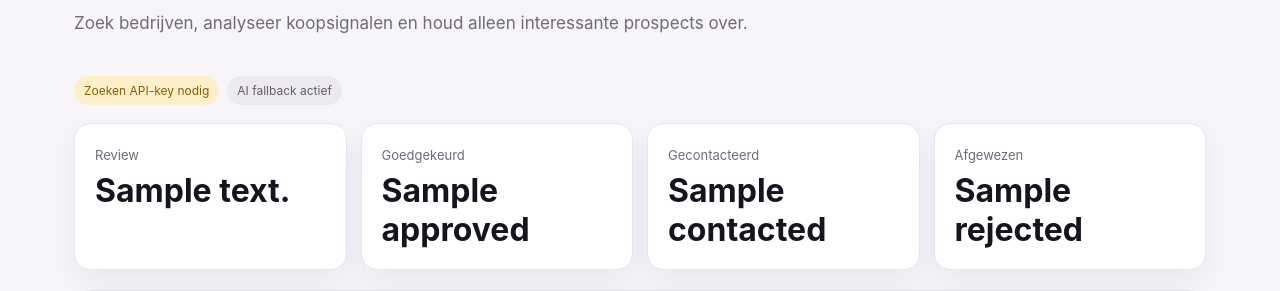
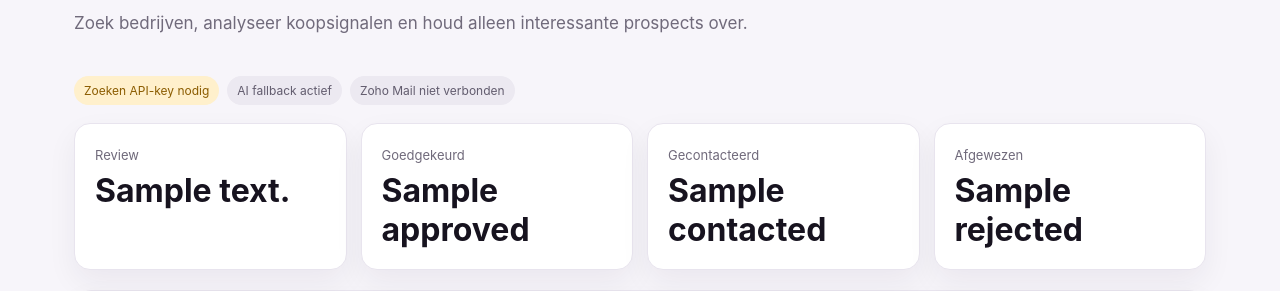
Before and after one commit to lanadjojo-prog/supermerch-leads, a FastAPI app: template app/templates/dashboard.html in a window 1280 px wide. Shown: the part 280-571 px from the top of the page. Run offline with FastAPI, Linux system fonts and the light colour scheme; the template is opened without the code that fills it: most values are stand-ins (such as "Sample title", 1, 10 or a date in 2020); some libraries are stand-ins or nearby versions.

Commit message:
Show Zoho Mail connection status

```diff
--- a/app/templates/dashboard.html
+++ b/app/templates/dashboard.html
@@ -8,6 +8,7 @@
 <div class="setup">
   <span class="{{ 'ok' if places_ready else 'warn' }}">Zoeken {{ 'gereed' if places_ready else 'API-key nodig' }}</span>
   <span class="{{ 'ok' if ai_ready else 'muted' }}">AI {{ 'gereed' if ai_ready else 'fallback actief' }}</span>
+  <span class="{{ 'ok' if zoho_connected else 'muted' }}">Zoho Mail {{ 'verbonden' if zoho_connected else 'niet verbonden' }}</span>
 </div>
 
 <div class="stats">
```
